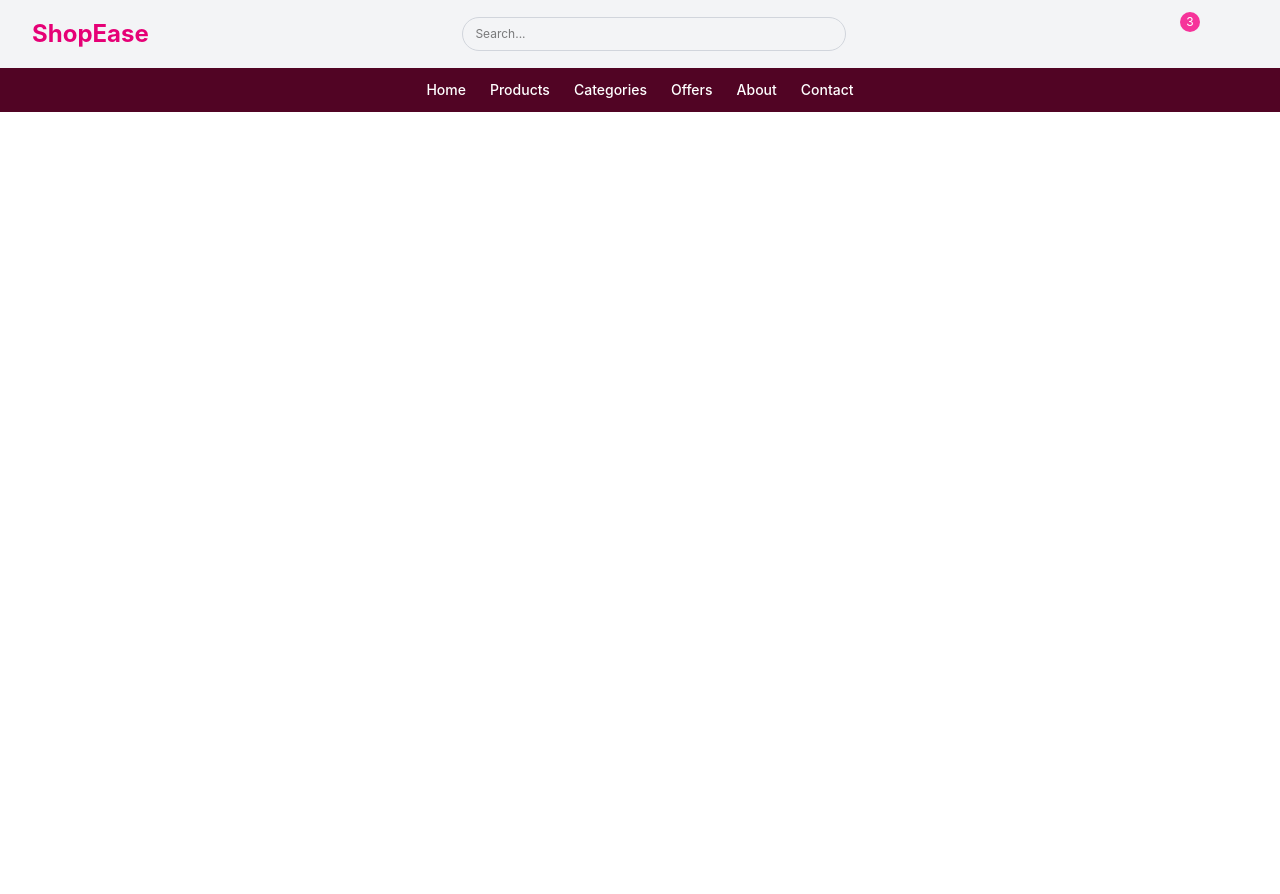
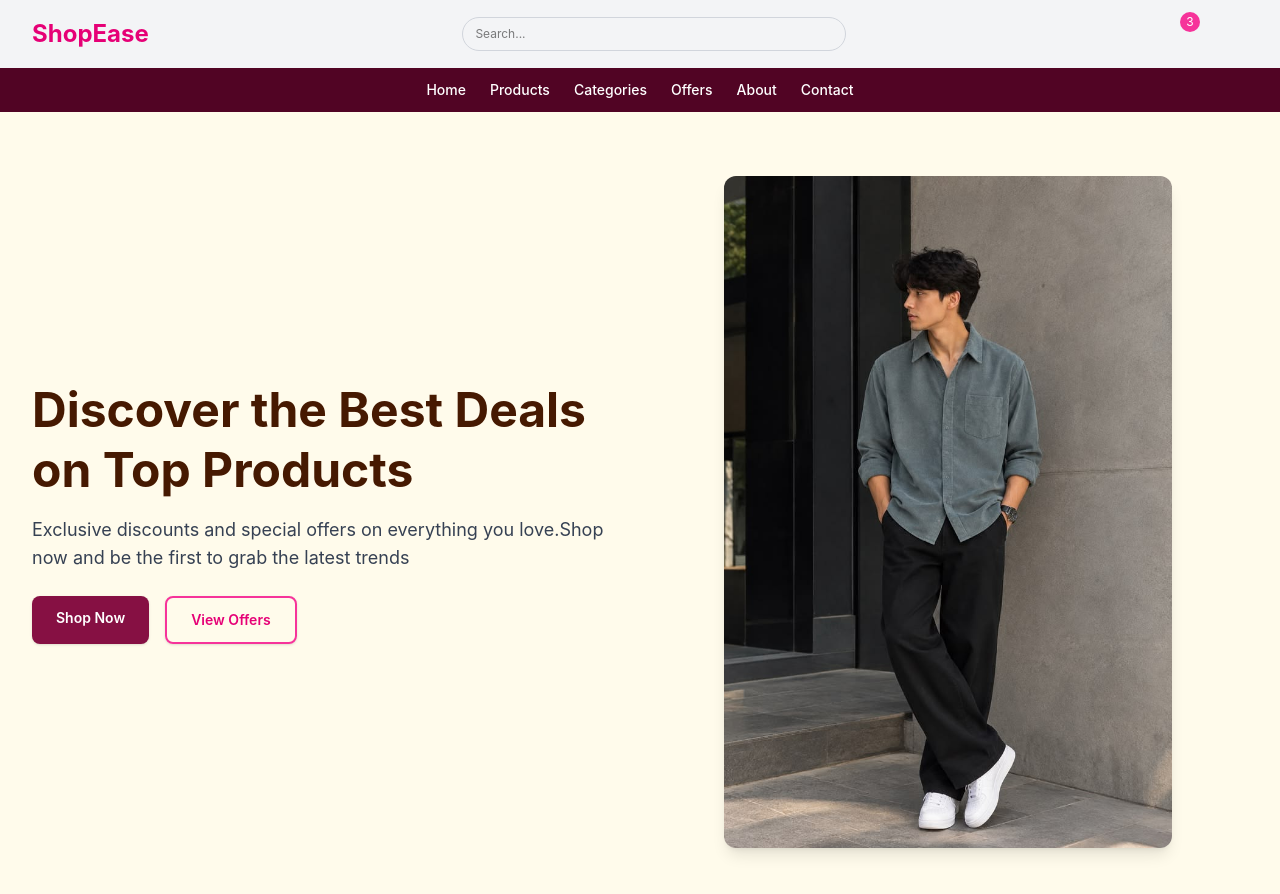
Before and after one commit to maulanaa121/Ecommerce-vue, a Vue app: page / in a window 1280 px wide. Shown: the top 894 px of the page. Before the commit the page ends 800 px from the top, so only its background shows below. Built offline with nearby package versions, Linux system fonts and the light colour scheme; some icons are missing.

Commit message:
fix: ui hero section

```diff
--- a/src/App.vue
+++ b/src/App.vue
@@ -1,8 +1,10 @@
 <template lang="">
   <div>
     <Header />
+    <Hero />
   </div>
 </template>
 <script setup>
   import Header from './components/Header.vue';
+  import Hero from './components/Hero.vue';
 </script>
--- a/src/components/Hero.vue
+++ b/src/components/Hero.vue
@@ -1,6 +1,6 @@
 <template>
     <section id="home" class="bg-amber-50 scroll-mt-20 py-16">
-        <div class="max-w-7xl mx-auto px-4 sm:px-6 lg:px-8 flex flex-col-reverse lg:flex items-center gap-10"></div>
+        <div class="max-w-7xl mx-auto px-4 sm:px-6 lg:px-8 flex flex-col-reverse lg:flex-row items-center gap-10">
             <!-- left content -->
              <div class="text-center lg:text-left max-w-xl">
                 <h1 class="text-4xl sm:text-5xl font-bold text-amber-950 leading-tight mb-4">
@@ -13,9 +13,10 @@
                     <a href="/products" class="px-6 py-3 bg-pink-900 text-white text-sm font-semibold rounded-lg shadow hover:bg-pink-600 transition">
                         Shop Now
                     </a>
-                <a href="/offers" class="px-6 py-3 bg-pink-500 text-pink-600 text-sm font-semibold rounded-lg shadow hover:bg-pink-200 transition">
+                    <a href="/offers" class="px-6 py-3 border-pink-500 border-2 text-pink-600 text-sm font-semibold rounded-lg shadow hover:bg-pink-200 transition">
                         View Offers
                     </a>
+                </div>
             </div>
 
                 <!-- Right Image -->
```
Lines whose indentation alone changed are shown as unchanged.
